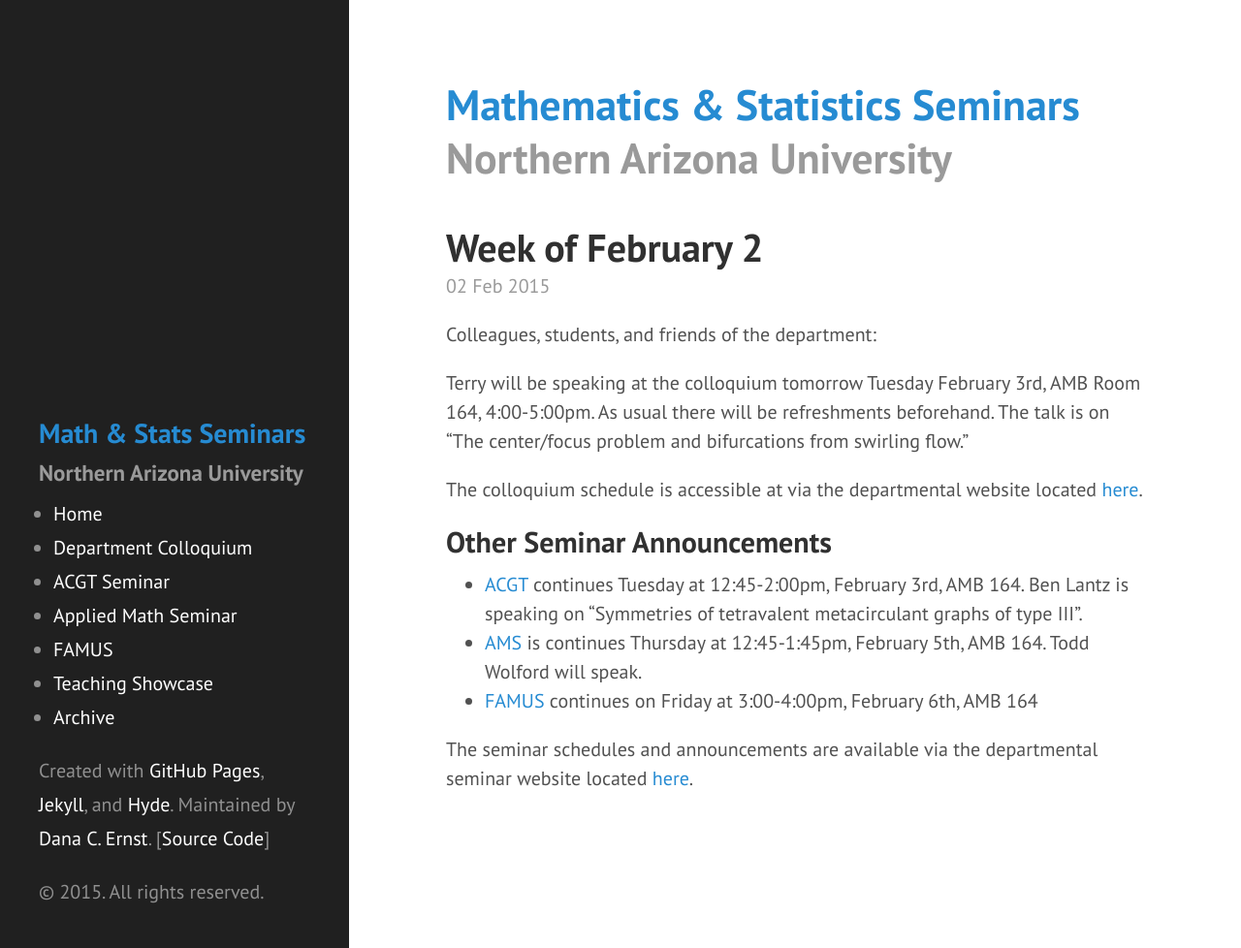
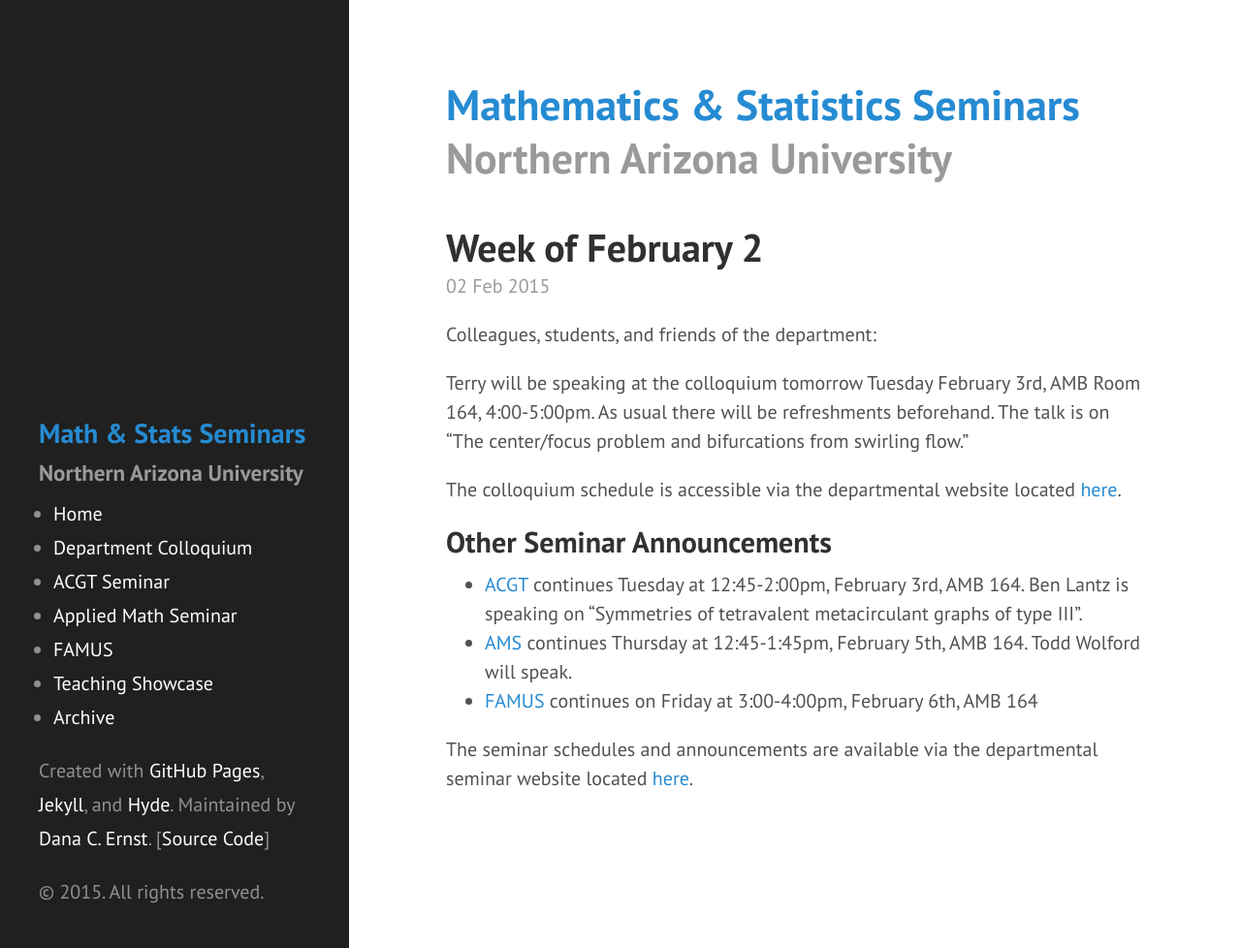
Before and after one commit to NAUMathStat/seminars, a Jekyll site: the page built from _posts/2015-02-02-week-4.md, in a window 1280 px wide and 978 px high. Shown: the whole window at 97% size. Built offline with Jekyll 4.4.1, drawn with Linux system fonts in a browser that asks for light colours; Markdown is read by kramdown in place of the engine named in the settings.

Commit message:
Fixed some typos

```diff
--- a/_posts/2015-02-02-week-4.md
+++ b/_posts/2015-02-02-week-4.md
@@ -8,12 +8,12 @@ Colleagues, students, and friends of the department:
 Terry will be speaking at the colloquium tomorrow Tuesday February 3rd, AMB Room 164, 4:00-5:00pm. As usual there will be refreshments beforehand.
 The talk is on "The center/focus problem and bifurcations from swirling flow."
 
-The colloquium schedule is accessible at via the departmental website located [here](http://nau.edu/CEFNS/NatSci/Math/Department-Activities/).
+The colloquium schedule is accessible via the departmental website located [here](http://nau.edu/CEFNS/NatSci/Math/Department-Activities/).
 
 ## Other Seminar Announcements ##
 
 - [ACGT](acgtSpring2015) continues Tuesday at 12:45-2:00pm, February 3rd, AMB 164. Ben Lantz is speaking on "Symmetries of tetravalent metacirculant graphs of type III".
-- [AMS](amsSpring2015) is continues Thursday at 12:45-1:45pm, February 5th, AMB 164. Todd Wolford will speak.
+- [AMS](amsSpring2015) continues Thursday at 12:45-1:45pm, February 5th, AMB 164. Todd Wolford will speak.
 - [FAMUS](famusSpring2015) continues on Friday at 3:00-4:00pm, February 6th, AMB 164
 
 The seminar schedules and announcements are available via the departmental seminar website located [here](http://naumathstat.github.io/seminars).
```
Also changed, not shown: amsSpring2015.md (+1 -1 lines).
